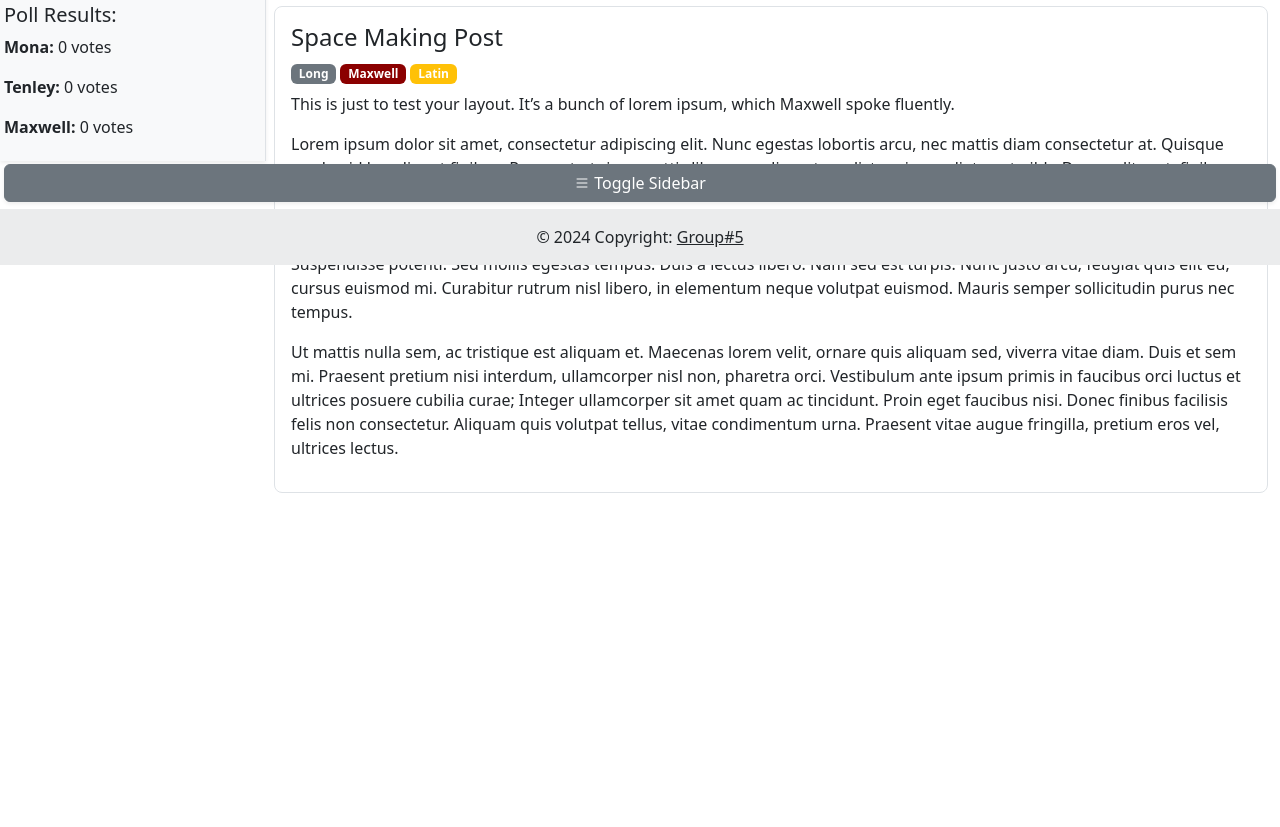
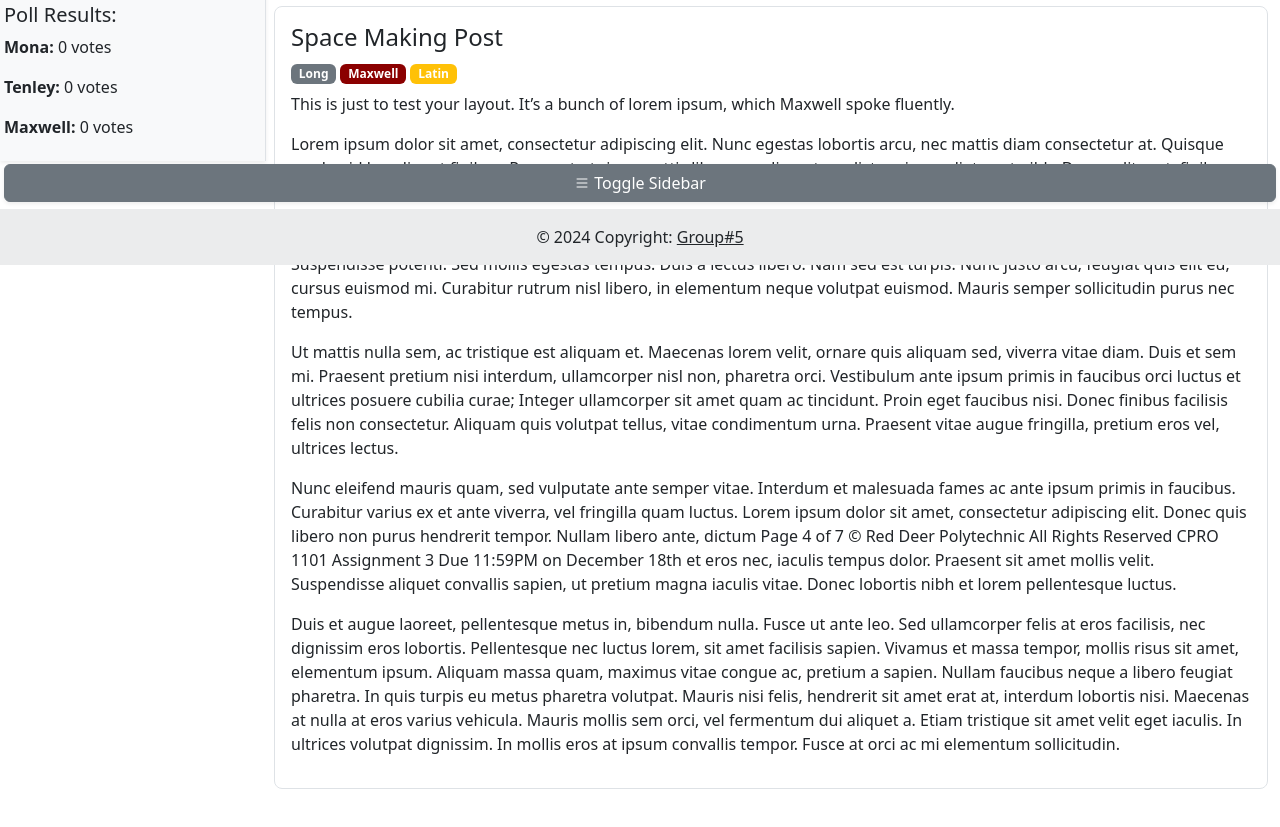
Before and after one commit to seangca/group-5-a3, a plain HTML site: page index.html in a window 1280 px wide. Shown: the part 535-1362 px from the top of the page. Before the commit the page ends 1154 px from the top, so only its background shows below. Drawn offline with nearby package versions, Linux system fonts and the light colour scheme.

Commit message:
added full paragraph for making space

```diff
--- a/index.html
+++ b/index.html
@@ -196,6 +196,23 @@
                                     tincidunt. Proin eget faucibus nisi. Donec finibus facilisis felis non consectetur.
                                     Aliquam quis volutpat tellus, vitae condimentum urna. Praesent vitae augue
                                     fringilla, pretium eros vel, ultrices lectus.</p>
+                                <p>Nunc eleifend mauris quam, sed vulputate ante semper vitae. Interdum et malesuada fames ac ante ipsum
+                                    primis in faucibus. Curabitur varius ex et ante viverra, vel fringilla quam luctus. Lorem ipsum dolor sit
+                                    amet, consectetur adipiscing elit. Donec quis libero non purus hendrerit tempor. Nullam libero ante, dictum
+                                    Page 4 of 7
+                                    © Red Deer Polytechnic
+                                    All Rights Reserved
+                                    CPRO 1101 Assignment 3
+                                    Due 11:59PM on December 18th
+                                    et eros nec, iaculis tempus dolor. Praesent sit amet mollis velit. Suspendisse aliquet convallis sapien, ut
+                                    pretium magna iaculis vitae. Donec lobortis nibh et lorem pellentesque luctus.</p>
+                                <p>Duis et augue laoreet, pellentesque metus in, bibendum nulla. Fusce ut ante leo. Sed ullamcorper felis at
+                                    eros facilisis, nec dignissim eros lobortis. Pellentesque nec luctus lorem, sit amet facilisis sapien. Vivamus
+                                    et massa tempor, mollis risus sit amet, elementum ipsum. Aliquam massa quam, maximus vitae congue ac,
+                                    pretium a sapien. Nullam faucibus neque a libero feugiat pharetra. In quis turpis eu metus pharetra volutpat.
+                                    Mauris nisi felis, hendrerit sit amet erat at, interdum lobortis nisi. Maecenas at nulla at eros varius vehicula.
+                                    Mauris mollis sem orci, vel fermentum dui aliquet a. Etiam tristique sit amet velit eget iaculis. In ultrices
+                                    volutpat dignissim. In mollis eros at ipsum convallis tempor. Fusce at orci ac mi elementum sollicitudin.</p>
                             </div>
                         </div>
                     </div>
```
